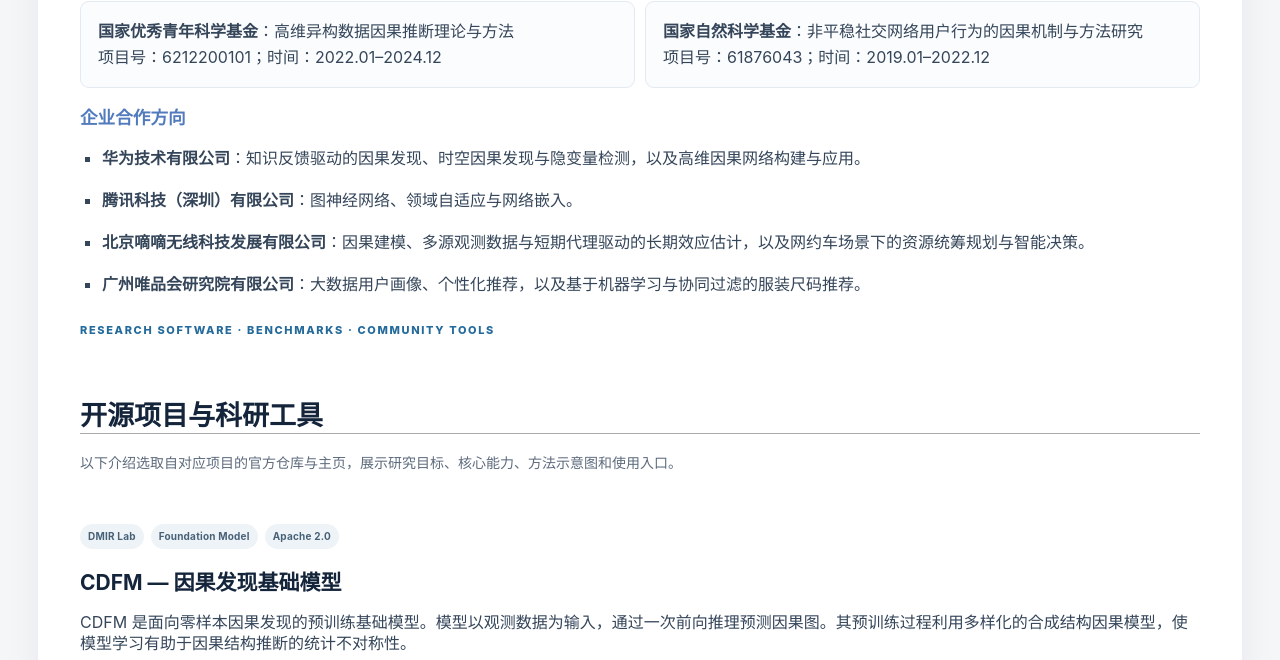
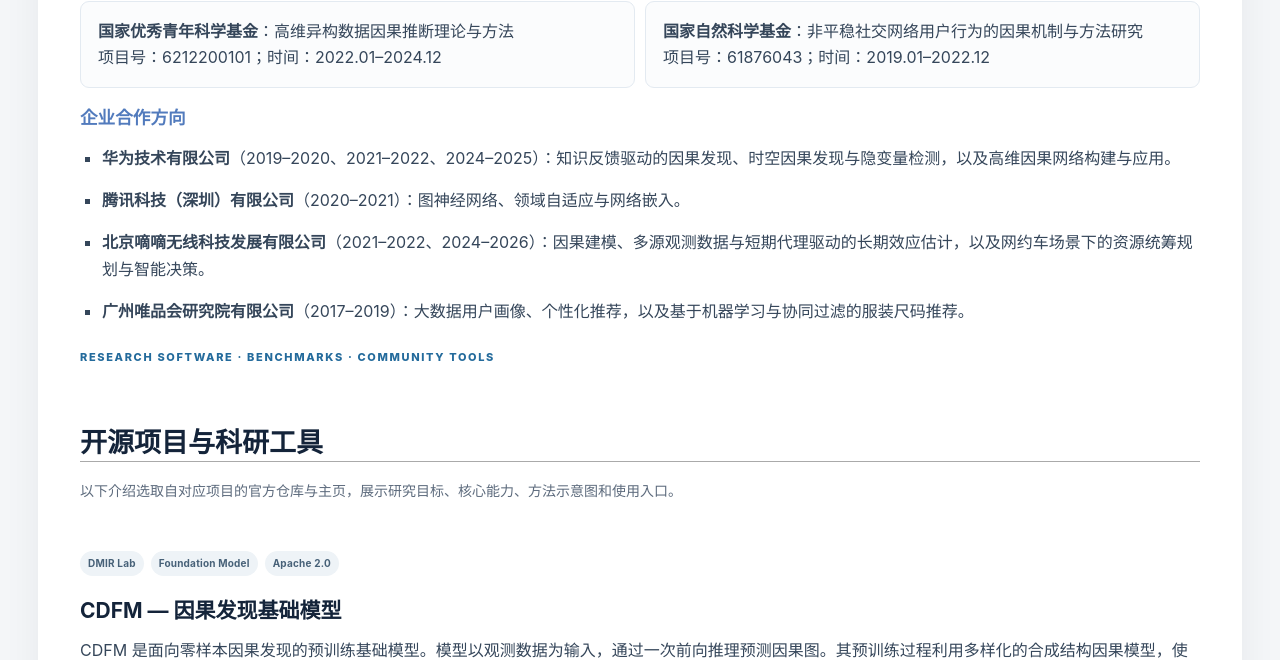
Before and after one commit to ruichucai/ruichucai.github.io, a website built with Vite: page zh-cn/index.html in a window 1280 px wide. Shown: the part 3029-3689 px from the top of the page. Built offline with nearby package versions, Linux system fonts and the light colour scheme.

Commit message:
Add collaboration years from the complete industry project list

```diff
--- a/zh-cn/index.html
+++ b/zh-cn/index.html
@@ -245,10 +245,10 @@
 </ul>
 <h3>企业合作方向</h3>
 <ul>
-    <li><strong>华为技术有限公司</strong>：知识反馈驱动的因果发现、时空因果发现与隐变量检测，以及高维因果网络构建与应用。</li>
-    <li><strong>腾讯科技（深圳）有限公司</strong>：图神经网络、领域自适应与网络嵌入。</li>
-    <li><strong>北京嘀嘀无线科技发展有限公司</strong>：因果建模、多源观测数据与短期代理驱动的长期效应估计，以及网约车场景下的资源统筹规划与智能决策。</li>
-    <li><strong>广州唯品会研究院有限公司</strong>：大数据用户画像、个性化推荐，以及基于机器学习与协同过滤的服装尺码推荐。</li>
+    <li><strong>华为技术有限公司</strong>（2019–2020、2021–2022、2024–2025）：知识反馈驱动的因果发现、时空因果发现与隐变量检测，以及高维因果网络构建与应用。</li>
+    <li><strong>腾讯科技（深圳）有限公司</strong>（2020–2021）：图神经网络、领域自适应与网络嵌入。</li>
+    <li><strong>北京嘀嘀无线科技发展有限公司</strong>（2021–2022、2024–2026）：因果建模、多源观测数据与短期代理驱动的长期效应估计，以及网约车场景下的资源统筹规划与智能决策。</li>
+    <li><strong>广州唯品会研究院有限公司</strong>（2017–2019）：大数据用户画像、个性化推荐，以及基于机器学习与协同过滤的服装尺码推荐。</li>
 </ul>
 
 
```
